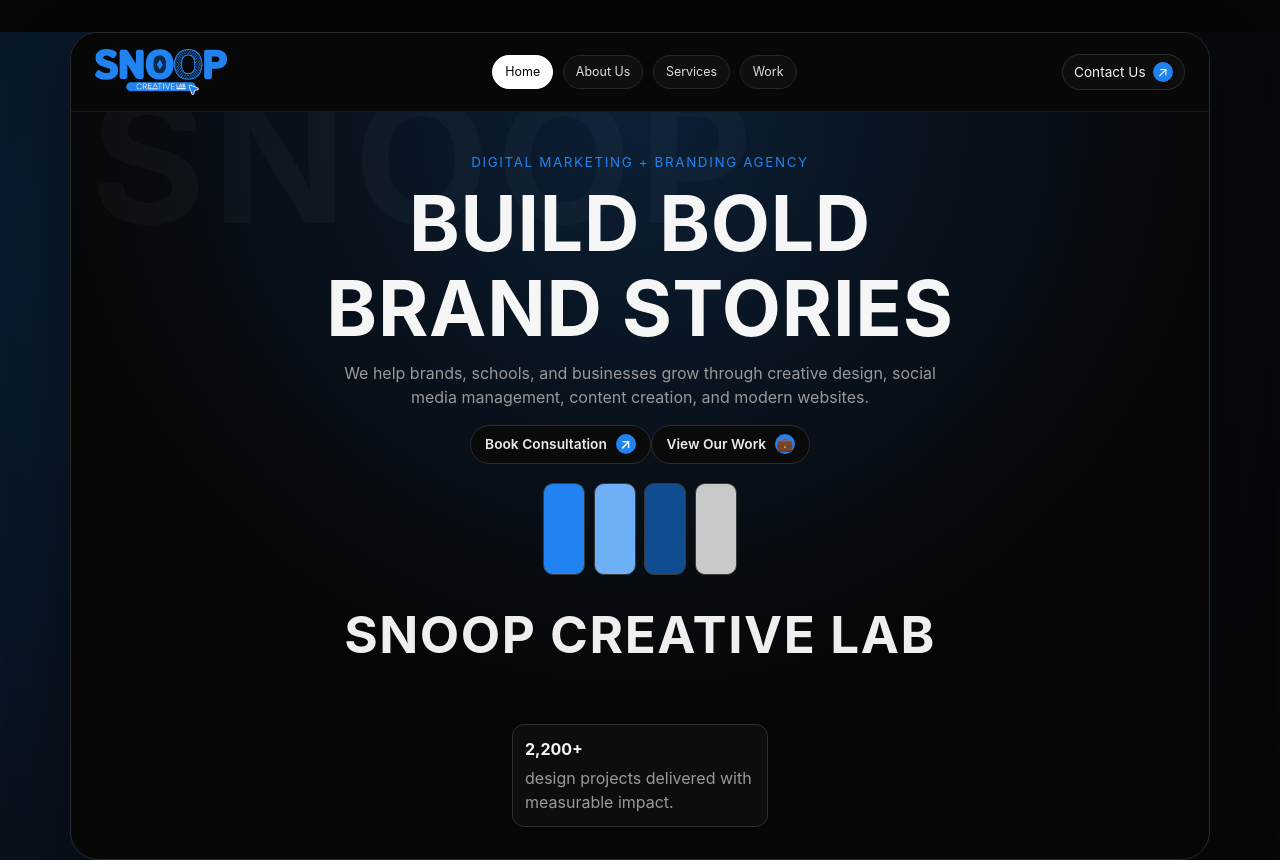
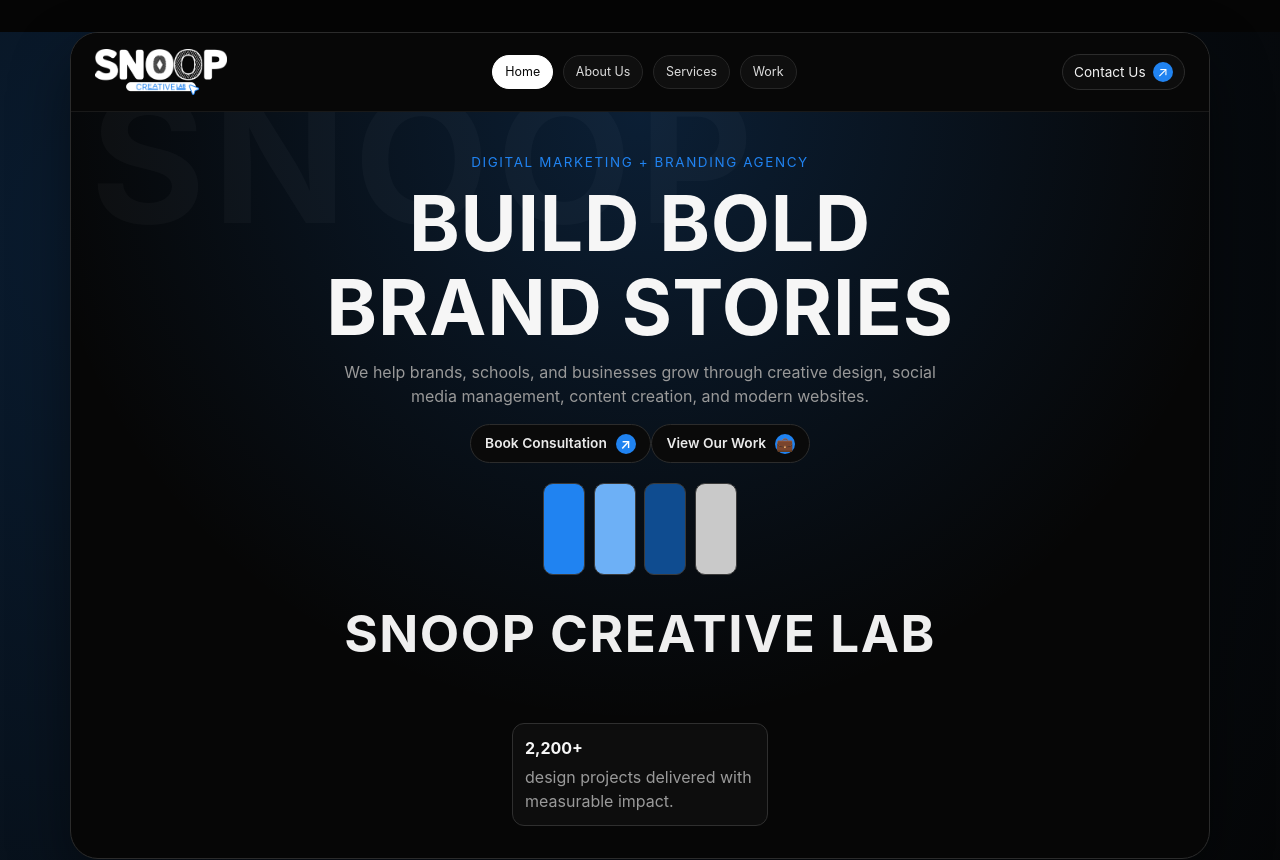
Before and after one commit to nyirurugoomar/snoop-creative-lab, a React (Vite) app: page / in a window 1280 px wide. Shown: the top 860 px of the page. Built offline with nearby package versions, Linux system fonts and the light colour scheme.

Commit message:
Changing logo styles

```diff
--- a/src/App.css
+++ b/src/App.css
@@ -42,6 +42,7 @@
   max-width: 100%;
   height: auto;
   object-fit: contain;
+  cursor: pointer;
 }
 
 .nav-pills {
--- a/src/components/HeroSection.jsx
+++ b/src/components/HeroSection.jsx
@@ -1,11 +1,11 @@
 import { navLinks } from '../data/siteData'
-import logoLight from '../assets/logo_real.png'
+import logoLight from '../assets/snoop logo white.png'
 
 function HeroSection() {
   return (
     <main id="home" className="hero-panel">
       <header className="topbar">
-        <img className="brand-logo" src={logoLight} alt="Snoop Creative Lab" />
+        <img onClick={() => window.location.href = '/'} className="brand-logo" src={logoLight} alt="Snoop Creative Lab" />
         <nav className="nav-pills" aria-label="Main">
           {navLinks.map((item) => (
             <a key={item.href} href={item.href}>
```
Also changed, not shown: src/assets/snoop logo white.png (added).
